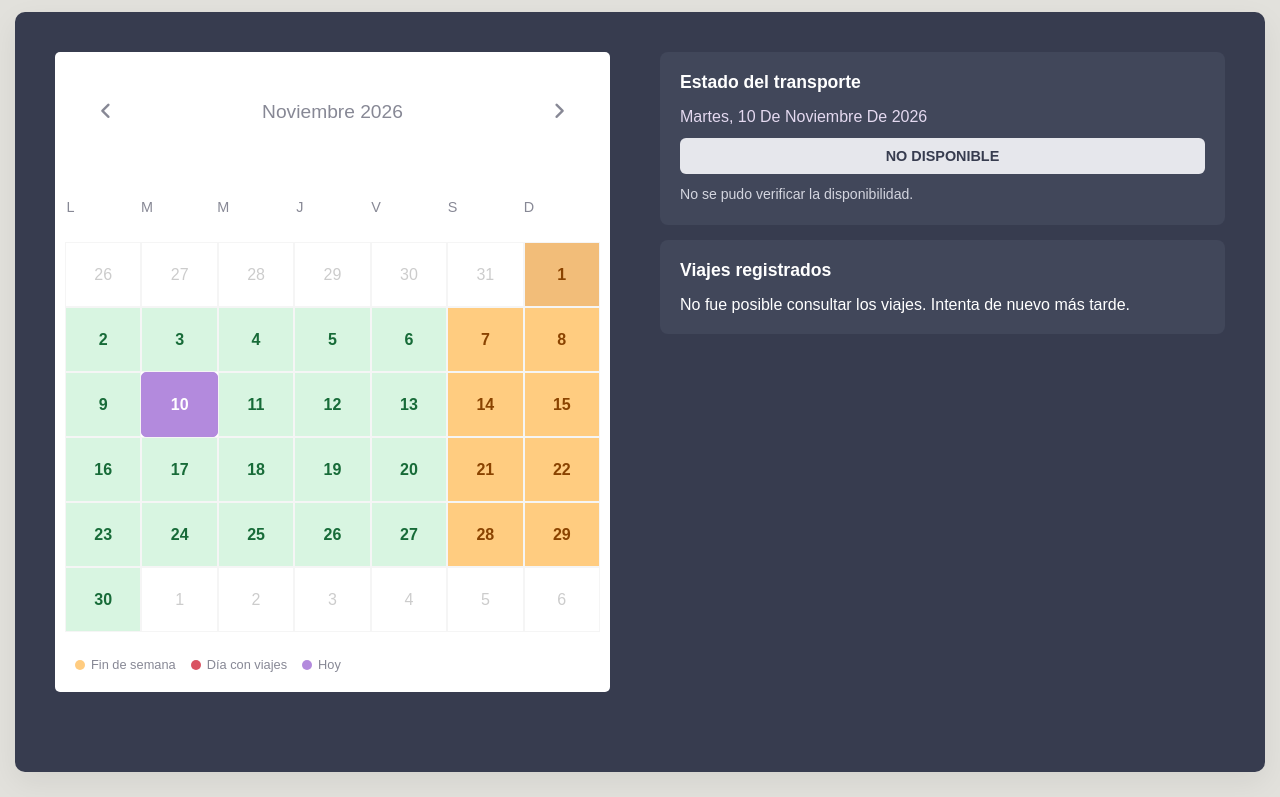
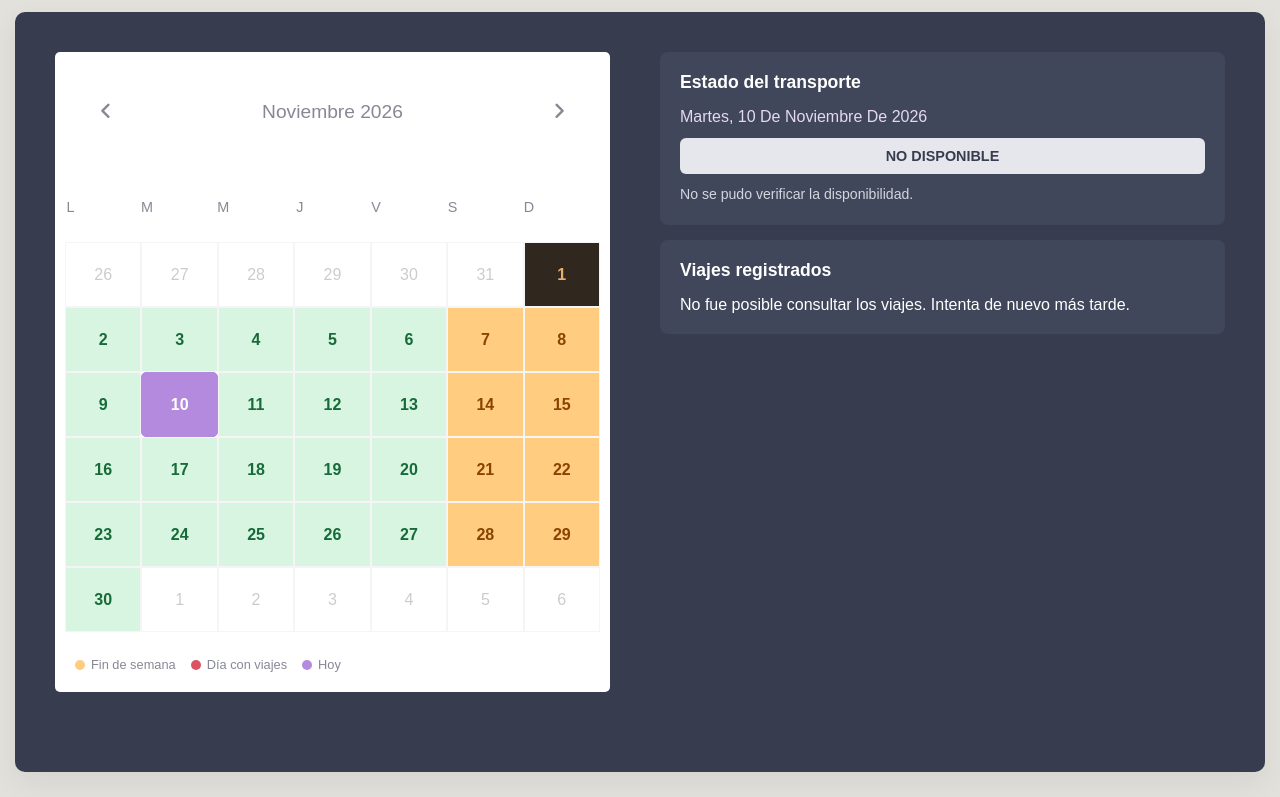
Before and after one commit to sanmig12/calendario-ITT, a plain HTML site: page index.html in a window 1280 px wide. In both pictures the pointer is over the element 561 px from the left and 357 px from the top of the page. Shown: the part 83-880 px from the top of the page. Drawn offline with nearby package versions, Linux system fonts and the light colour scheme; no server answers.

Commit message:
Update style.css

```diff
--- a/style.css
+++ b/style.css
@@ -978,10 +978,9 @@ table {
 }
 
 .calendar .days .day.weekend-day:hover {
-    background: #f2bd79 !important;
-    color: #8a4300 !important;
+    background: #30271f !important;
+    color: #e9ad70 !important;
 }
-
 /* HOY: SIEMPRE MORADO, SIN IMPORTAR SU ESTADO */
 .calendar .days .day.today {
     background: #b38add !important;
```
